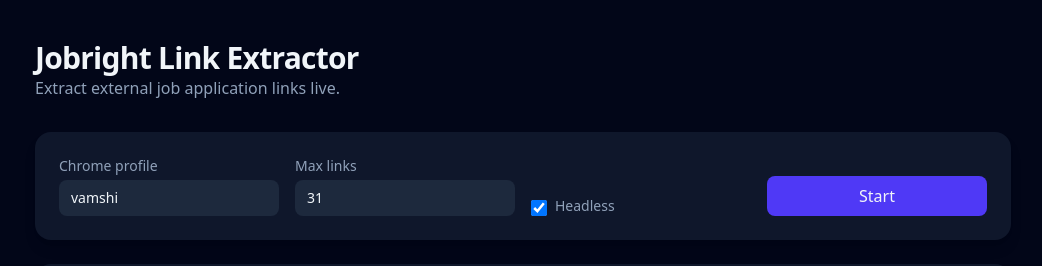
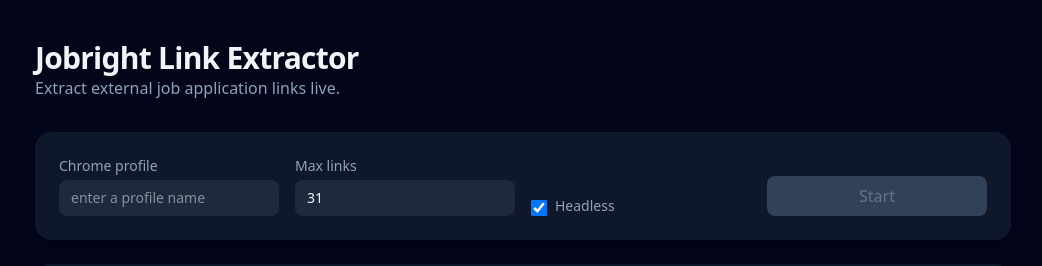
Before and after one commit to M-Anil13/Link_extraction, a React (Vite) app in the folder frontend/: page / in a window 1280 px wide. Shown: the top 266 px of the page, without its empty margins (117-1159 px from the left). Built offline with nearby package versions, Linux system fonts and the light colour scheme; no server answers.

Commit message:
feat: require profile (empty by default, Start disabled until entered)

```diff
--- a/frontend/src/App.jsx
+++ b/frontend/src/App.jsx
@@ -6,7 +6,7 @@
 const WS_URL = API.replace(/^http/, "ws") + "/ws/extract";
 
 export default function App() {
-  const [profile, setProfile] = useState("vamshi");
+  const [profile, setProfile] = useState("");
   const [maxLinks, setMaxLinks] = useState(31);
   const [headless, setHeadless] = useState(true);
   const [running, setRunning] = useState(false);
@@ -61,6 +61,7 @@
     setLogs((l) => [...l, `${new Date().toLocaleTimeString()}  ${line}`]);
 
   const start = () => {
+    if (!profile.trim()) return; // profile required
     setLinks([]);
     setLogs([]);
     setNeedLogin(false);
@@ -184,6 +185,7 @@
             <input
               className="rounded-lg bg-slate-800 px-3 py-2 outline-none focus:ring-2 focus:ring-indigo-500"
               value={profile}
+              placeholder="enter a profile name"
               onChange={(e) => setProfile(e.target.value)}
               disabled={running}
             />
@@ -213,7 +215,13 @@
             {!running ? (
               <button
                 onClick={start}
-                className="w-full rounded-lg bg-indigo-600 px-4 py-2 font-medium hover:bg-indigo-500"
+                disabled={!profile.trim()}
+                className={
+                  "w-full rounded-lg px-4 py-2 font-medium " +
+                  (profile.trim()
+                    ? "bg-indigo-600 hover:bg-indigo-500"
+                    : "cursor-not-allowed bg-slate-700 text-slate-500")
+                }
               >
                 Start
               </button>
```
